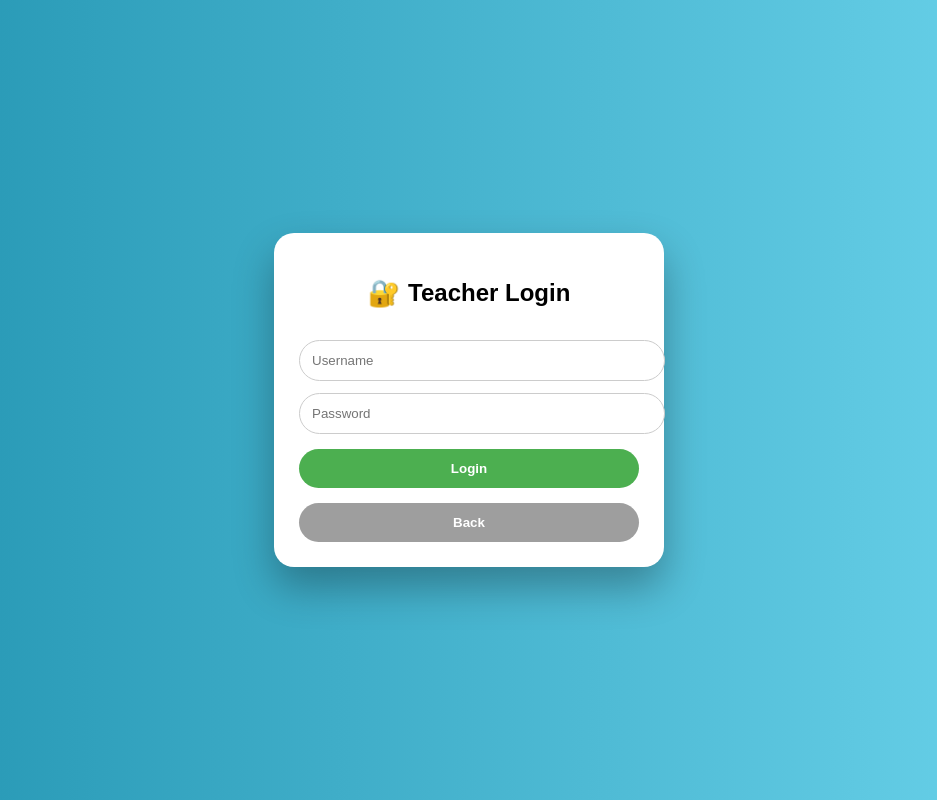
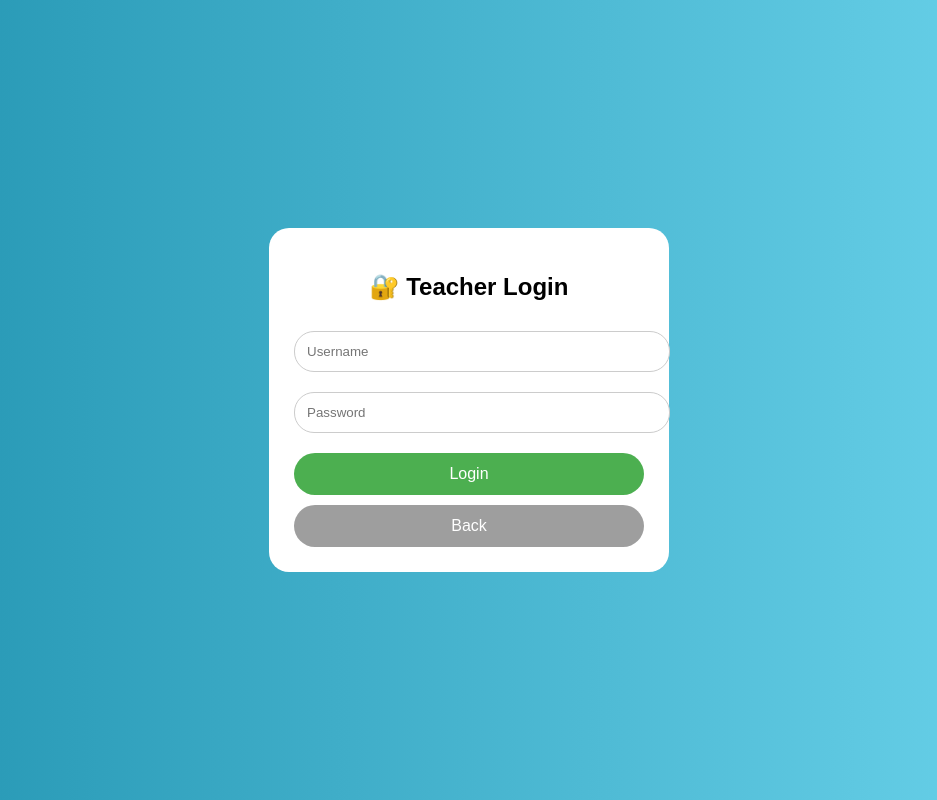
Before and after one commit to Manikandan-sj-44/Einstein-Educate-App, a plain HTML site: page teacher_login.html in a window 1280 px wide. Shown: the whole page, without its empty margins (171-1108 px from the left). Drawn offline with Linux system fonts and the light colour scheme.

Commit message:
Update teacher login

```diff
--- a/teacher_login.html
+++ b/teacher_login.html
@@ -1,7 +1,6 @@
 <!DOCTYPE html>
-<html lang="en">
+<html>
 <head>
-<meta charset="UTF-8">
 <title>Teacher Login</title>
 
 <style>
@@ -16,71 +15,68 @@ body{
 }
 .card{
   background:white;
-  width:340px;
+  width:350px;
   padding:25px;
   border-radius:20px;
   text-align:center;
-  box-shadow:0 20px 40px rgba(0,0,0,.3);
 }
-h2{
-  display:flex;
-  justify-content:center;
-  align-items:center;
-  gap:8px;
-}
-.icon{ font-size:26px; color:#ff9800; }
 input{
   width:100%;
   padding:12px;
-  margin-top:12px;
-  border-radius:25px;
+  margin:10px 0;
+  border-radius:20px;
   border:1px solid #ccc;
 }
 button{
   width:100%;
-  margin-top:15px;
   padding:12px;
+  margin-top:10px;
   border:none;
   border-radius:25px;
-  font-weight:bold;
+  font-size:16px;
   cursor:pointer;
 }
-.login{ background:#4caf50; color:white; }
-.back{ background:#9e9e9e; color:white; }
+.login{background:#4caf50;color:white;}
+.back{background:#9e9e9e;color:white;}
 </style>
 </head>
 
 <body>
+
 <div class="card">
-  <h2><span class="icon">🔐</span>Teacher Login</h2>
+  <h2>🔐 Teacher Login</h2>
 
-  <input id="username" placeholder="Username">
-  <input id="password" type="password" placeholder="Password">
+  <input id="tuser" placeholder="Username">
+  <input id="tpass" type="password" placeholder="Password">
 
-  <button class="login" onclick="teacherLogin()">Login</button>
-  <button class="back" onclick="location.href='index.html'">Back</button>
+  <button class="login" id="loginBtn">Login</button>
+  <button class="back" onclick="history.back()">Back</button>
 </div>
 
 <script>
-function loginTeacher() {
-  const username = document.getElementById("username").value.trim();
-  const password = document.getElementById("password").value.trim();
+document.getElementById("loginBtn").addEventListener("click", function () {
 
-  let teachers = JSON.parse(localStorage.getItem("teachers")) || {};
+  console.log("LOGIN CLICKED"); // 🔥 MUST PRINT
 
-  if (!teachers[username]) {
+  const u = document.getElementById("tuser").value.trim();
+  const p = document.getElementById("tpass").value.trim();
+
+  const teachers = JSON.parse(localStorage.getItem("teachers")) || {};
+
+  if (!teachers[u]) {
     alert("Teacher not found");
     return;
   }
 
-  if (teachers[username].password !== password) {
+  if (teachers[u].password !== p) {
     alert("Wrong password");
     return;
   }
 
-  localStorage.setItem("currentTeacher", username);
+  localStorage.setItem("currentTeacher", u);
   window.location.href = "teacher_dashboard.html";
-}
+});
 </script>
+
 </body>
 </html>
```
